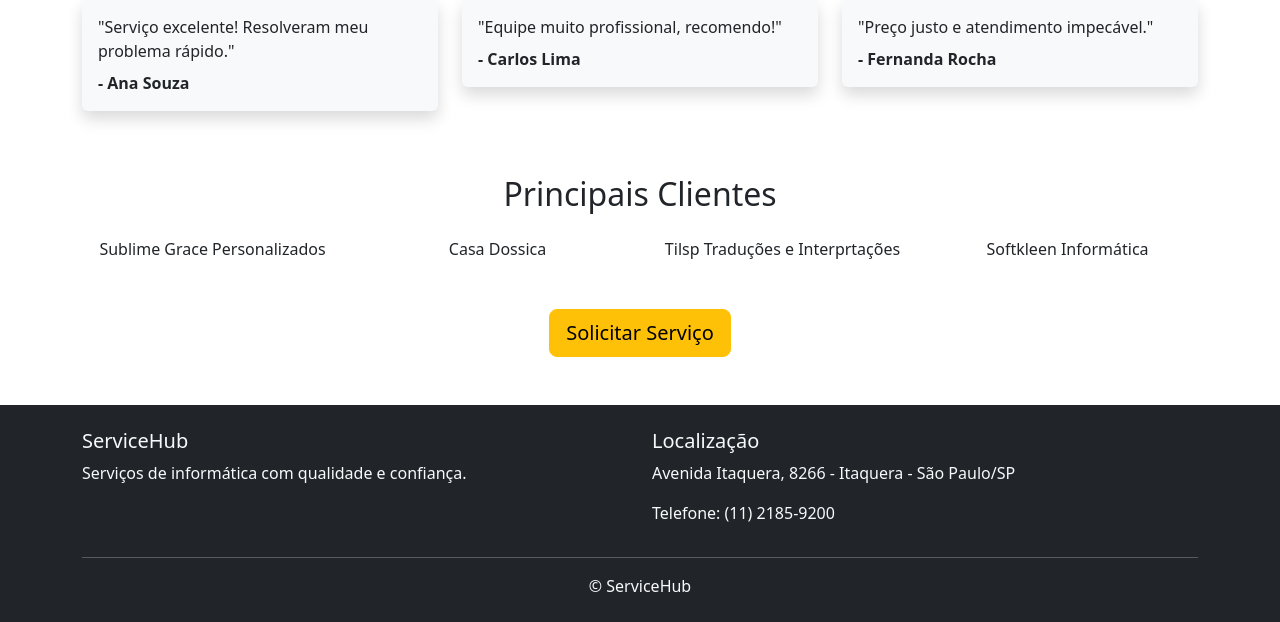
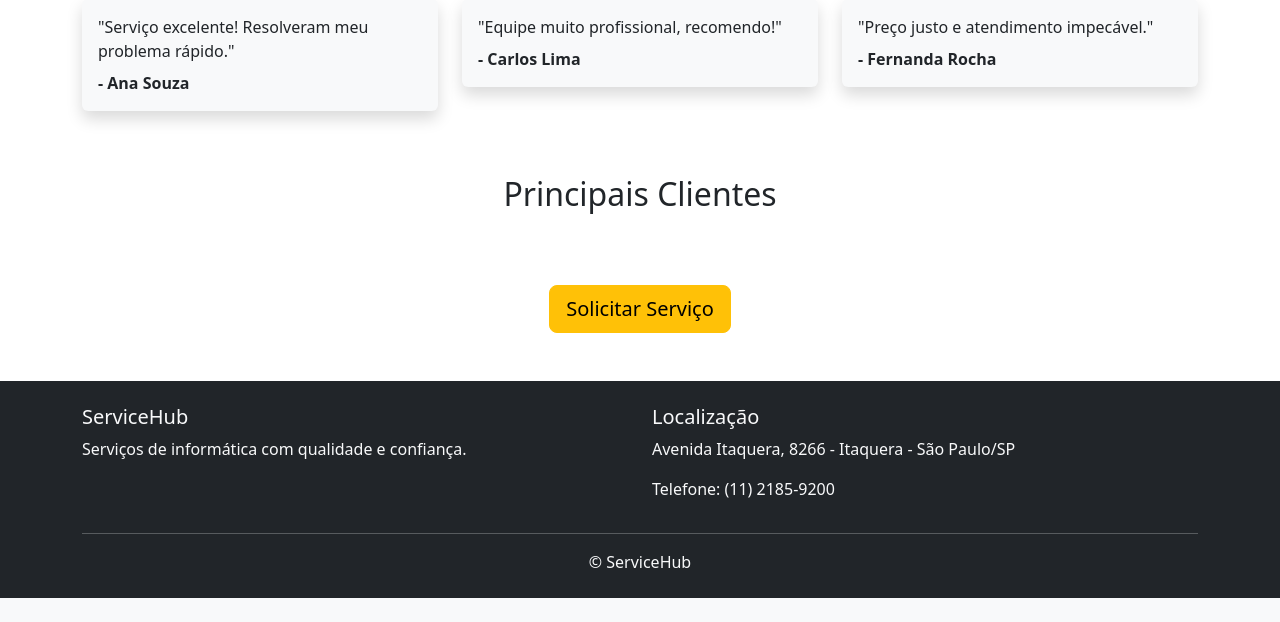
Before and after one commit to nicolassoz/servicehub, a PHP site: page / in a window 1280 px wide. Shown: the part 1330-1952 px from the top of the page. After the commit the page ends 1928 px from the top, so only its background shows below. Run offline with PHP 8.4, Linux system fonts and the light colour scheme; data comes from the database, SQL or seed files in the repository.

Commit message:
add cliente atraves do banco de dados

```diff
--- a/index.php
+++ b/index.php
@@ -5,6 +5,11 @@ $cmd = $pdo->prepare("SELECT * FROM servicos WHERE descontinuado=b'0'");
 $cmd->execute();
 $servicos = $cmd->fetchAll(PDO::FETCH_ASSOC);
 
+
+$sql = "SELECT nome FROM usuarios where tipo =2 and ativo = 1 order by id asc limit 4;";
+$cmd =$pdo->prepare($sql);
+$cmd->execute();
+$clientes = $cmd->fetchAll(PDO::FETCH_ASSOC);
 
 include "includes/header.php";
 include "includes/menu.php";
@@ -99,10 +104,9 @@ include "includes/menu.php";
   <section id="clientes" class="mt-5">
     <h2 class="text-center mb-4">Principais Clientes</h2>
     <div class="row text-center">
-      <div class="col-md-3">Sublime Grace Personalizados</div>
-      <div class="col-md-3">Casa Dossica</div>
-      <div class="col-md-3">Tilsp Traduções e Interprtações</div>
-      <div class="col-md-3">Softkleen Informática</div>
+      <?php foreach($clientes as $cliente):?>
+      <div class="col-md-3"><?= $cliente['nome'] ?></div>
+      <?php endforeach;?>
     </div>
   </section>
 
```
